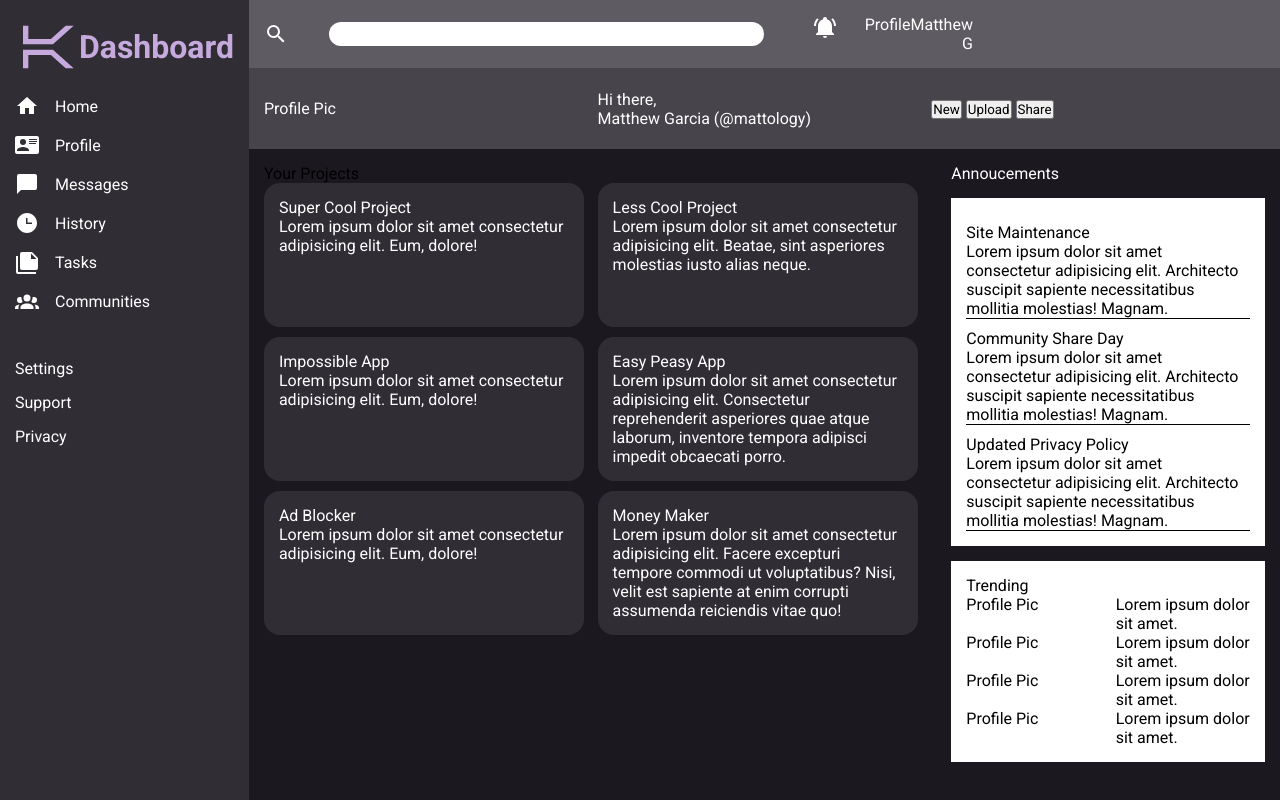
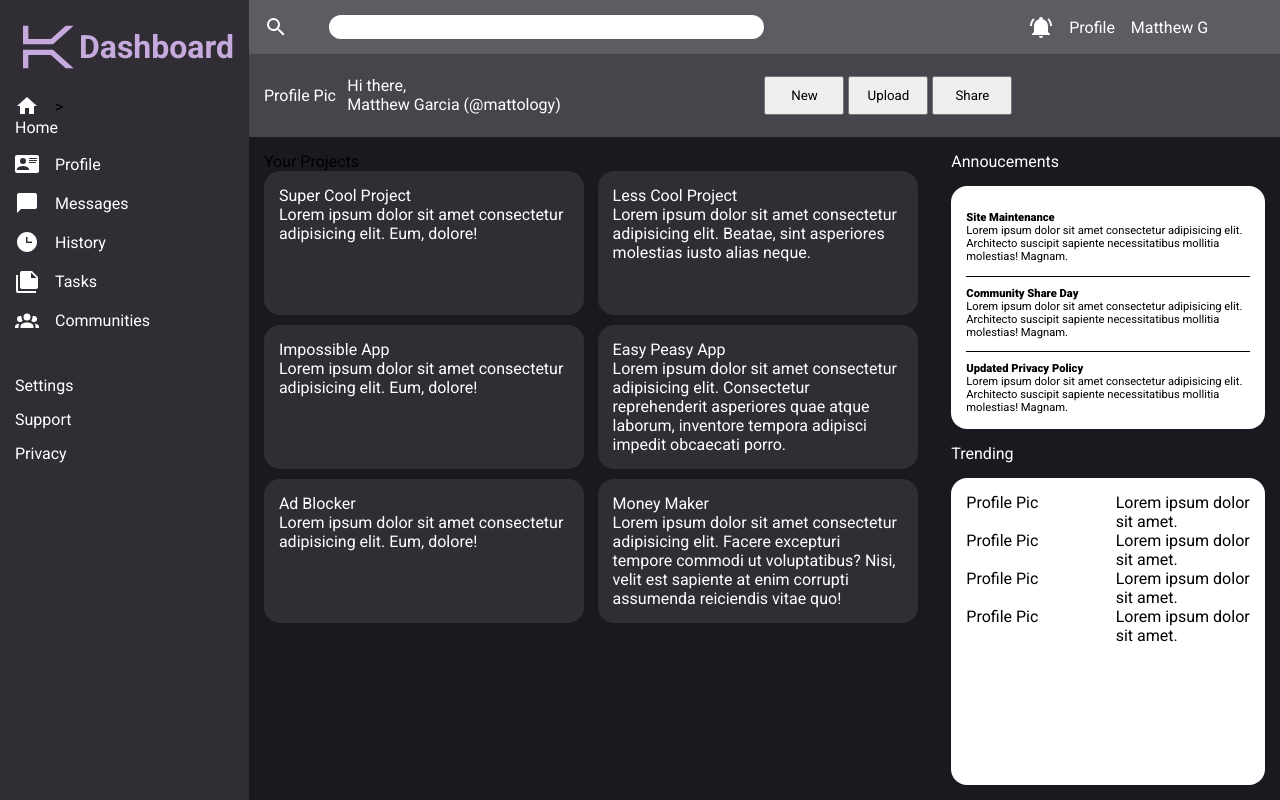
Before and after one commit to gmatt20/odin-admin-dashboard, a plain HTML site: page index.html in a window 1280 px wide. Drawn offline with Linux system fonts and the light colour scheme.

Commit message:
Fixed up styles.

```diff
--- a/index.html
+++ b/index.html
@@ -28,17 +28,19 @@
             <path
               d="M21,19V20H3V19L5,17V11C5,7.9 7.03,5.17 10,4.29C10,4.19 10,4.1 10,4A2,2 0 0,1 12,2A2,2 0 0,1 14,4C14,4.1 14,4.19 14,4.29C16.97,5.17 19,7.9 19,11V17L21,19M14,21A2,2 0 0,1 12,23A2,2 0 0,1 10,21M19.75,3.19L18.33,4.61C20.04,6.3 21,8.6 21,11H23C23,8.07 21.84,5.25 19.75,3.19M1,11H3C3,8.6 3.96,6.3 5.67,4.61L4.25,3.19C2.16,5.25 1,8.07 1,11Z" />
           </svg>
-          <p>Profile</p>
-          <p>Matthew G</p>
+          <p class="profile-header">Profile</p>
+          <p class="user-name-header">Matthew G</p>
         </div>
       </div>
       <div class="nav">
+        <div class="nav-profile">
           <div class="profile-pic">
             <p>Profile Pic</p>
           </div>
           <div class="profile-name">
             <p>Hi there,</p>
             <p>Matthew Garcia (@mattology)</p>
+          </div>
         </div>
         <div class="action-items-container">
           <button>New</button>
@@ -64,7 +66,8 @@
                 class="menu-icons"
                 xmlns="http://www.w3.org/2000/svg"
                 viewBox="0 0 24 24">
-                <path d="M10,20V14H14V20H19V12H22L12,3L2,12H5V20H10Z" /></svg
+                <path d="M10,20V14H14V20H19V12H22L12,3L2,12H5V20H10Z" />
+              </svg>
               ><a href="#">Home</a>
             </li>
             <li>
@@ -73,8 +76,9 @@
                 xmlns="http://www.w3.org/2000/svg"
                 viewBox="0 0 24 24">
                 <path
-                  d="M2,3H22C23.05,3 24,3.95 24,5V19C24,20.05 23.05,21 22,21H2C0.95,21 0,20.05 0,19V5C0,3.95 0.95,3 2,3M14,6V7H22V6H14M14,8V9H21.5L22,9V8H14M14,10V11H21V10H14M8,13.91C6,13.91 2,15 2,17V18H14V17C14,15 10,13.91 8,13.91M8,6A3,3 0 0,0 5,9A3,3 0 0,0 8,12A3,3 0 0,0 11,9A3,3 0 0,0 8,6Z" /></svg
-              ><a href="#">Profile</a>
+                  d="M2,3H22C23.05,3 24,3.95 24,5V19C24,20.05 23.05,21 22,21H2C0.95,21 0,20.05 0,19V5C0,3.95 0.95,3 2,3M14,6V7H22V6H14M14,8V9H21.5L22,9V8H14M14,10V11H21V10H14M8,13.91C6,13.91 2,15 2,17V18H14V17C14,15 10,13.91 8,13.91M8,6A3,3 0 0,0 5,9A3,3 0 0,0 8,12A3,3 0 0,0 11,9A3,3 0 0,0 8,6Z" />
+              </svg>
+              <a href="#">Profile</a>
             </li>
             <li>
               <svg
@@ -82,8 +86,9 @@
                 xmlns="http://www.w3.org/2000/svg"
                 viewBox="0 0 24 24">
                 <path
-                  d="M20,2H4A2,2 0 0,0 2,4V22L6,18H20A2,2 0 0,0 22,16V4C22,2.89 21.1,2 20,2Z" /></svg
-              ><a href="#">Messages</a>
+                  d="M20,2H4A2,2 0 0,0 2,4V22L6,18H20A2,2 0 0,0 22,16V4C22,2.89 21.1,2 20,2Z" />
+              </svg>
+              <a href="#">Messages</a>
             </li>
             <li>
               <svg
@@ -91,8 +96,9 @@
                 xmlns="http://www.w3.org/2000/svg"
                 viewBox="0 0 24 24">
                 <path
-                  d="M12 2C6.5 2 2 6.5 2 12C2 17.5 6.5 22 12 22C17.5 22 22 17.5 22 12S17.5 2 12 2M17 13H11V7H12.5V11.5H17V13Z" /></svg
-              ><a href="#">History</a>
+                  d="M12 2C6.5 2 2 6.5 2 12C2 17.5 6.5 22 12 22C17.5 22 22 17.5 22 12S17.5 2 12 2M17 13H11V7H12.5V11.5H17V13Z" />
+              </svg>
+              <a href="#">History</a>
             </li>
             <li>
               <svg
@@ -100,8 +106,9 @@
                 xmlns="http://www.w3.org/2000/svg"
                 viewBox="0 0 24 24">
                 <path
-                  d="M16,9H21.5L16,3.5V9M7,2H17L23,8V18A2,2 0 0,1 21,20H7C5.89,20 5,19.1 5,18V4A2,2 0 0,1 7,2M3,6V22H21V24H3A2,2 0 0,1 1,22V6H3Z" /></svg
-              ><a href="#">Tasks</a>
+                  d="M16,9H21.5L16,3.5V9M7,2H17L23,8V18A2,2 0 0,1 21,20H7C5.89,20 5,19.1 5,18V4A2,2 0 0,1 7,2M3,6V22H21V24H3A2,2 0 0,1 1,22V6H3Z" />
+              </svg>
+              <a href="#">Tasks</a>
             </li>
             <li>
               <svg
@@ -109,8 +116,9 @@
                 xmlns="http://www.w3.org/2000/svg"
                 viewBox="0 0 24 24">
                 <path
-                  d="M12,5.5A3.5,3.5 0 0,1 15.5,9A3.5,3.5 0 0,1 12,12.5A3.5,3.5 0 0,1 8.5,9A3.5,3.5 0 0,1 12,5.5M5,8C5.56,8 6.08,8.15 6.53,8.42C6.38,9.85 6.8,11.27 7.66,12.38C7.16,13.34 6.16,14 5,14A3,3 0 0,1 2,11A3,3 0 0,1 5,8M19,8A3,3 0 0,1 22,11A3,3 0 0,1 19,14C17.84,14 16.84,13.34 16.34,12.38C17.2,11.27 17.62,9.85 17.47,8.42C17.92,8.15 18.44,8 19,8M5.5,18.25C5.5,16.18 8.41,14.5 12,14.5C15.59,14.5 18.5,16.18 18.5,18.25V20H5.5V18.25M0,20V18.5C0,17.11 1.89,15.94 4.45,15.6C3.86,16.28 3.5,17.22 3.5,18.25V20H0M24,20H20.5V18.25C20.5,17.22 20.14,16.28 19.55,15.6C22.11,15.94 24,17.11 24,18.5V20Z" /></svg
-              ><a href="#">Communities</a>
+                  d="M12,5.5A3.5,3.5 0 0,1 15.5,9A3.5,3.5 0 0,1 12,12.5A3.5,3.5 0 0,1 8.5,9A3.5,3.5 0 0,1 12,5.5M5,8C5.56,8 6.08,8.15 6.53,8.42C6.38,9.85 6.8,11.27 7.66,12.38C7.16,13.34 6.16,14 5,14A3,3 0 0,1 2,11A3,3 0 0,1 5,8M19,8A3,3 0 0,1 22,11A3,3 0 0,1 19,14C17.84,14 16.84,13.34 16.34,12.38C17.2,11.27 17.62,9.85 17.47,8.42C17.92,8.15 18.44,8 19,8M5.5,18.25C5.5,16.18 8.41,14.5 12,14.5C15.59,14.5 18.5,16.18 18.5,18.25V20H5.5V18.25M0,20V18.5C0,17.11 1.89,15.94 4.45,15.6C3.86,16.28 3.5,17.22 3.5,18.25V20H0M24,20H20.5V18.25C20.5,17.22 20.14,16.28 19.55,15.6C22.11,15.94 24,17.11 24,18.5V20Z" />
+              </svg>
+              <a href="#">Communities</a>
             </li>
           </ul>
         </div>
@@ -175,32 +183,34 @@
         <p>Annoucements</p>
         <div class="annoucements">
           <div class="annoucements-content">
-            <p>Site Maintenance</p>
-            <p>
+            <p class="annoucement-title">Site Maintenance</p>
+            <p class="annoucement-description">
               Lorem ipsum dolor sit amet consectetur adipisicing elit.
               Architecto suscipit sapiente necessitatibus mollitia molestias!
               Magnam.
             </p>
           </div>
+          <div class="underline"></div>
           <div class="annoucements-content">
-            <p>Community Share Day</p>
-            <p>
+            <p class="annoucement-title">Community Share Day</p>
+            <p class="annoucement-description">
               Lorem ipsum dolor sit amet consectetur adipisicing elit.
               Architecto suscipit sapiente necessitatibus mollitia molestias!
               Magnam.
             </p>
           </div>
+          <div class="underline"></div>
           <div class="annoucements-content">
-            <p>Updated Privacy Policy</p>
-            <p>
+            <p class="annoucement-title">Updated Privacy Policy</p>
+            <p class="annoucement-description">
               Lorem ipsum dolor sit amet consectetur adipisicing elit.
               Architecto suscipit sapiente necessitatibus mollitia molestias!
               Magnam.
             </p>
           </div>
         </div>
+        <p>Trending</p>
         <div class="trending">
-          <p>Trending</p>
           <div class="trending-profiles">
             <div class="trending-profile-individuals">
               <div class="profile-pic">
--- a/styles.css
+++ b/styles.css
@@ -65,11 +65,21 @@ body {
 }
 .profile-items {
   display: grid;
-  grid-template-columns: repeat(10, 1fr);
+  grid-template-columns: repeat(5, 1fr);
   text-align: right;
+  align-items: center;
+  justify-self: center;
 }
-.bell-icon{
-  grid-column-start: 2;
+.profile-header {
+  justify-self: center;
+  grid-column-start: 4;
+}
+.user-name-header {
+  grid-column-start: 5;
+}
+.bell-icon {
+  grid-column-start: 3;
+  justify-self: end;
 }
 .nav {
   background-color: var(--color-surface-mixed-a20);
@@ -77,9 +87,14 @@ body {
   grid-column-start: 2;
   grid-column-end: 5;
   display: grid;
-  grid-template-columns: repeat(3, 1fr);
+  grid-template-columns: repeat(2, 1fr);
   align-items: center;
   padding: 15px;
+}
+.nav-profile {
+  display: grid;
+  align-items: center;
+  grid-template-columns: 0.2fr 1fr;
 }
 .aside {
   grid-row-start: 1;
@@ -159,12 +174,26 @@ li {
   background-color: white;
   color: black;
   padding: 15px;
+  border-radius: 1rem;
 }
 .annoucements-content {
   margin-top: 10px;
+  /* border-bottom: solid black 1px; */
+}
+.annoucement-title,
+.annoucement-description {
+  font-size: 0.7rem;
+}
+.underline {
+  margin-top: 0.8rem;
   border-bottom: solid black 1px;
+  width: 100%;
+}
+.annoucement-title {
+  font-weight: 800;
 }
 .trending {
+  border-radius: 1rem;
   background-color: white;
   color: black;
   padding: 15px;
@@ -174,3 +203,7 @@ li {
   grid-template-columns: 1fr 1fr;
   gap: 15px;
 }
+button {
+  padding: 10px 15px;
+  width: 5rem;
+}
```
Lines whose indentation alone changed are shown as unchanged.
